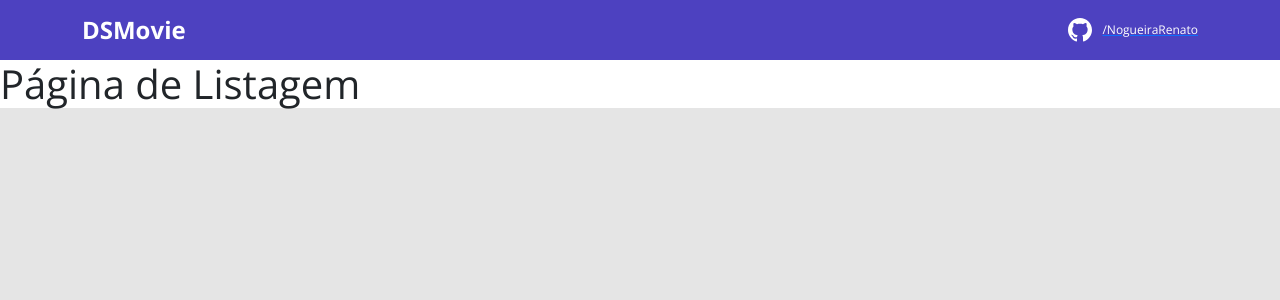
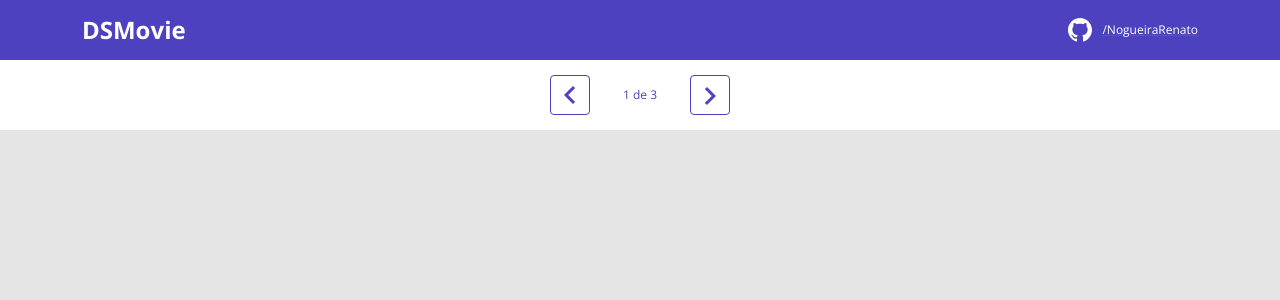
Before and after one commit to Nogueirarenato/SemanaSpringReact, a React (Create React App) app in the folder frontend/: page / in a window 1280 px wide. Shown: the top 300 px of the page. Built offline with nearby package versions, Linux system fonts and the light colour scheme.

Commit message:
Pagination layout

```diff
--- a/frontend/src/components/Navbar/index.tsx
+++ b/frontend/src/components/Navbar/index.tsx
@@ -13,7 +13,7 @@
             <a href="https://github.com/Nogueirarenato" target="_blank" rel="noreferrer">
                 <div className="dsmovie-contact-container">
                     <GithubIcon />
-                    <p className="dsmovie-contact-link">/NogueiraRenato</p>
+                    <p className="dsmovie-contact-link" style={{textDecoration: "none"}}>/NogueiraRenato</p>
                 </div>
             </a>
         </div>
--- a/frontend/src/components/Navbar/style.css
+++ b/frontend/src/components/Navbar/style.css
@@ -3,7 +3,9 @@
     height: 60px;
     display: flex;
     align-items: center;
+
 }
+a{text-decoration: none;}
 
 .dsmovie-nav-content{
     display: flex;
@@ -15,12 +17,15 @@
 .dsmovie-contact-container{
     display: flex;
     align-items: center;
+    text-decoration: none;
 }
 
 .dsmovie-contact-link{
+    text-decoration: none;
     margin: 0 0 0 10px;
     font-size: 12px;
     color: #fff;
+
 
 }
 
--- /dev/null
+++ b/frontend/src/components/Pagination/index.tsx
@@ -0,0 +1,24 @@
+import {ReactComponent as Arrow} from 'assets/img/arrow.svg';
+import './style.css'
+
+
+function Pagination(){
+
+    return (
+<div className="dsmovie-pagination-container">
+    <div className="dsmovie-pagination-box">
+        <button className="dsmovie-pagination-button" disabled={false} >
+            <Arrow />
+        </button>
+        <p>{`${1} de ${3}`}</p>
+        <button className="dsmovie-pagination-button" disabled={false} >
+            <Arrow className="dsmovie-flip-horizontal" />
+        </button>
+    </div>
+</div>
+
+    );
+
+}
+
+export default Pagination;
--- /dev/null
+++ b/frontend/src/components/Pagination/style.css
@@ -0,0 +1,53 @@
+.dsmovie-pagination-container {
+    padding: 15px 0;
+    display: flex;
+    justify-content: center;
+    align-items: center;
+}
+
+.dsmovie-pagination-box {
+    width: 180px;
+    display: flex;
+    justify-content: space-between;
+    align-items: center;
+}
+
+.dsmovie-pagination-box form {
+    width: 100%;
+    display: flex;
+}
+
+.dsmovie-pagination-button {
+    width: 40px;
+    height: 40px;
+    border-radius: 4px;
+    background-color: #fff;
+    display: flex;
+    justify-content: center;
+    align-items: center;
+    border: 1px solid var(--color-primary);
+    cursor: pointer;
+}
+
+.dsmovie-pagination-button svg {
+    filter: brightness(0) saturate(100%) invert(26%) sepia(19%) saturate(7395%) hue-rotate(234deg) brightness(89%) contrast(92%);
+}
+
+.dsmovie-pagination-button:disabled {
+    border: 1px solid #c2c2c2;
+    cursor: unset;
+}
+
+.dsmovie-pagination-button:disabled svg {
+    filter: none;
+}
+
+.dsmovie-pagination-container p {
+    margin: 0;
+    font-size: 12px;
+    color: var(--color-primary);
+}
+
+.dsmovie-flip-horizontal {
+    transform: rotate(180deg);
+}
--- a/frontend/src/pages/Listing/index.tsx
+++ b/frontend/src/pages/Listing/index.tsx
@@ -1,5 +1,9 @@
+import Pagination from "components/Pagination";
+
 function Listing(){
-    return (<h1>Página de Listagem</h1>);
+    return (
+    <Pagination/>
+        );
 }
 
 export default Listing();
```
Also changed, not shown: frontend/src/assets/img/arrow.svg (added).
